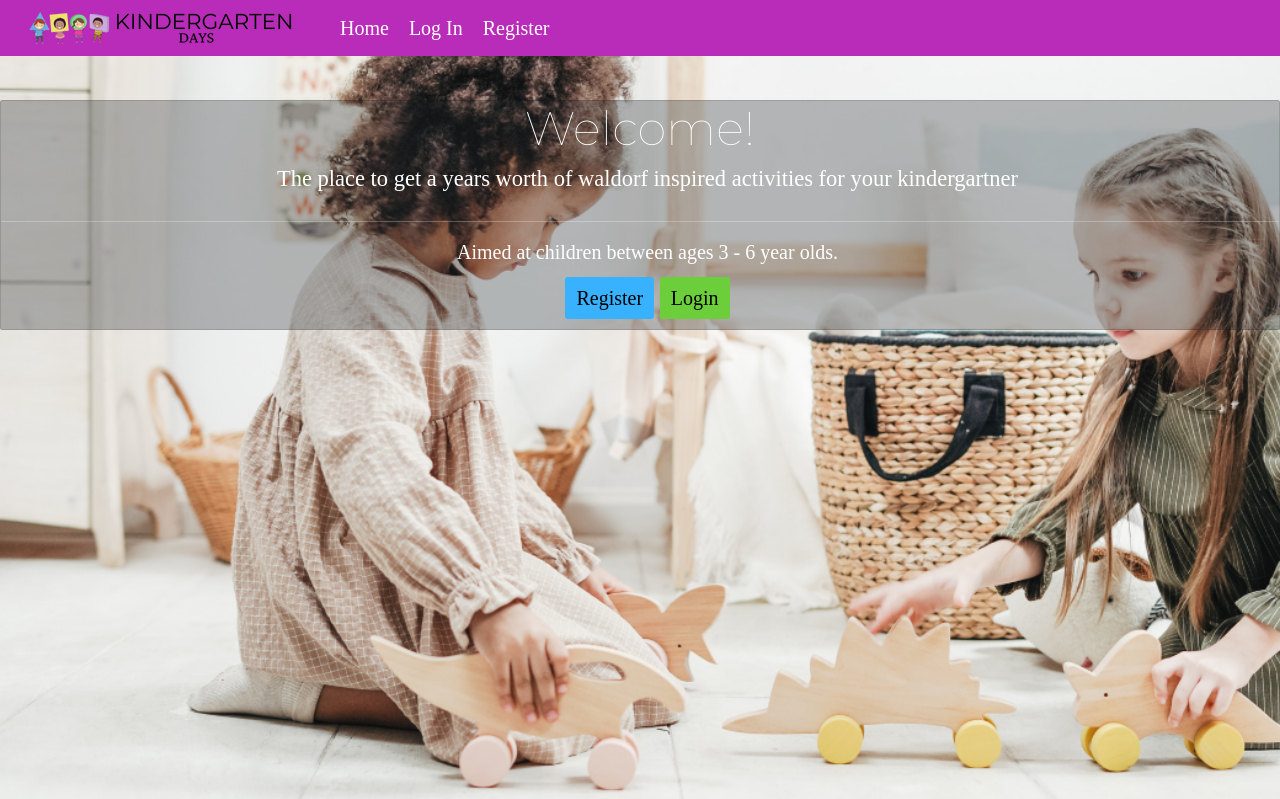
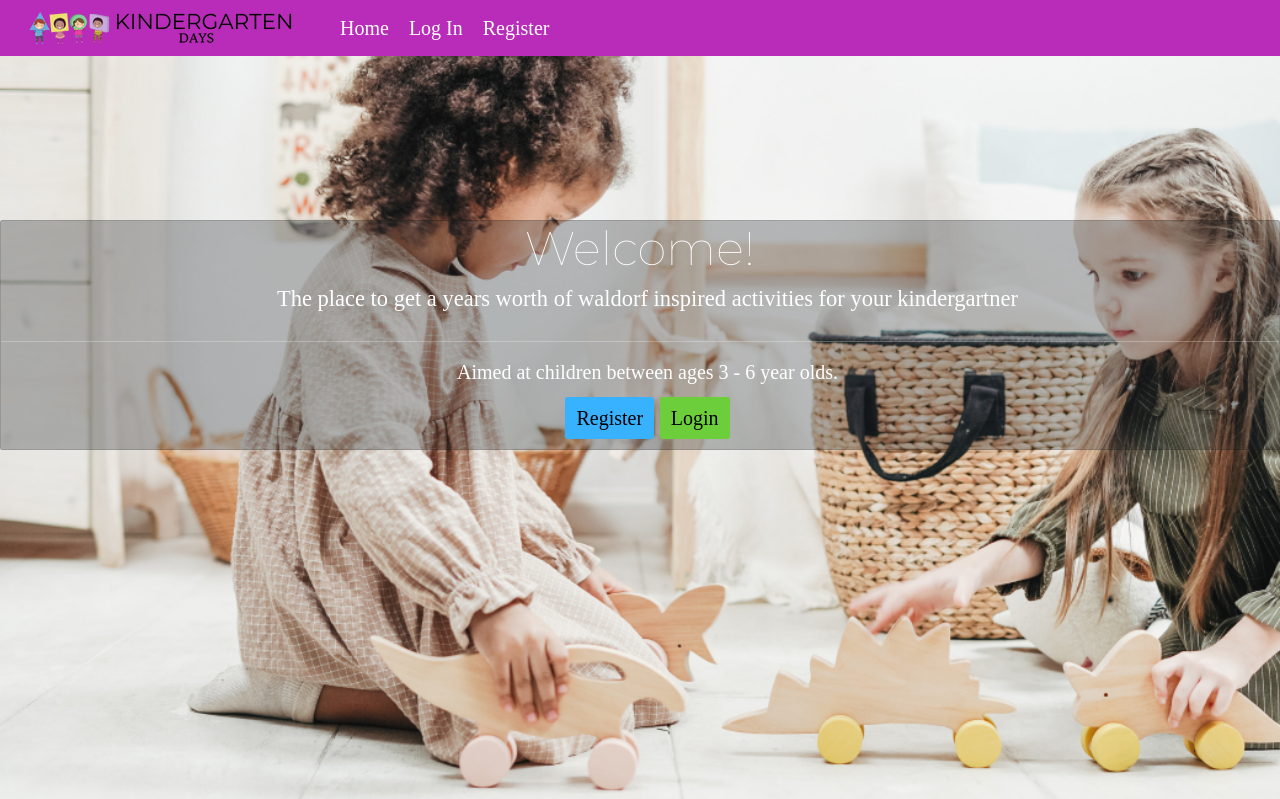
Before and after one commit to lolaedun/kindergarten-days, a Flask app: page / in a window 1280 px wide. Shown: the top 799 px of the page. Run offline with Flask 2, Linux system fonts and the light colour scheme; some libraries are stand-ins or nearby versions.

Commit message:
add new position for card on homepage

```diff
--- a/static/css/style.css
+++ b/static/css/style.css
@@ -85,7 +85,7 @@ h1, h2, h3, h4 {
 }
 
 .card {
-
+     margin-top: 12rem;
      background-color: transparent;
 
 }
```
